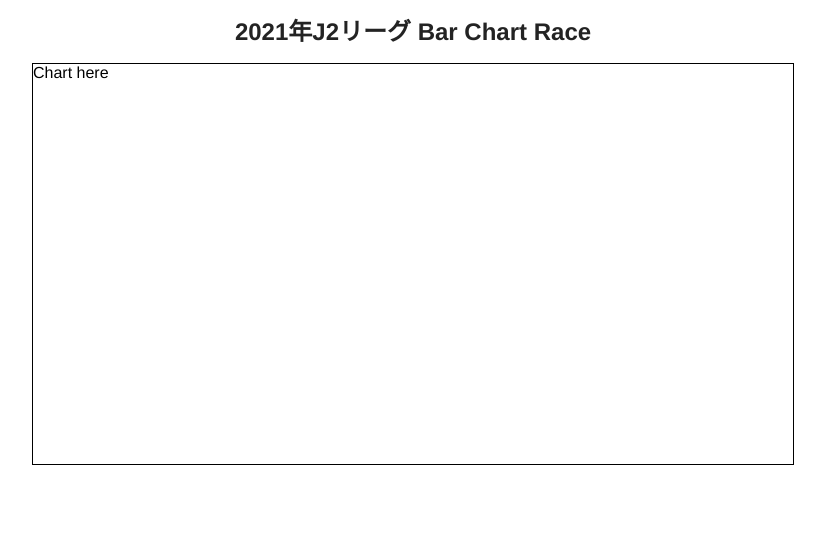
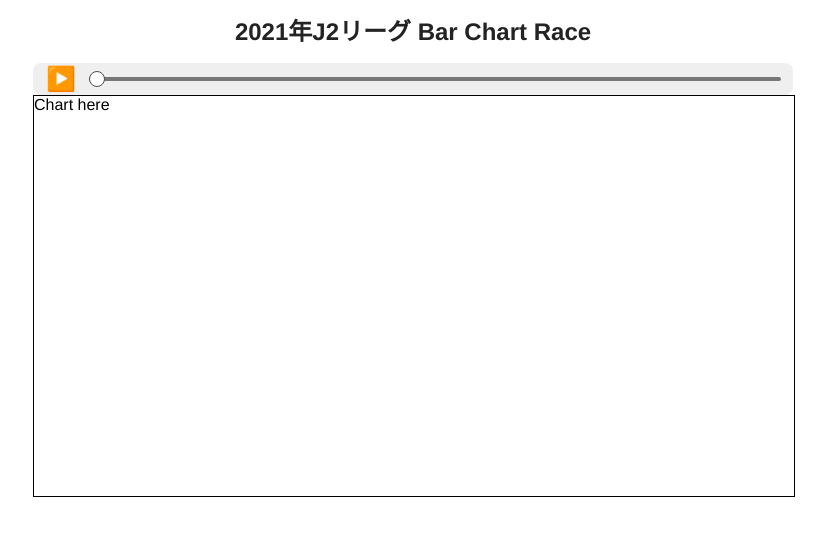
Before and after one commit to chooblarin/jleague-bar-chart-race, a Svelte app: page / in a window 1280 px wide. Shown: the top 536 px of the page, without its empty margins (227-1053 px from the left). Built offline with nearby package versions, Linux system fonts and the light colour scheme.

Commit message:
Create Control component

```diff
--- a/src/App.svelte
+++ b/src/App.svelte
@@ -1,9 +1,11 @@
 <script lang="ts">
   import Chart from "./components/Chart.svelte";
+  import Control from "./components/Control.svelte";
 </script>
 
 <main>
   <h1>2021年J2リーグ Bar Chart Race</h1>
+  <Control />
   <Chart />
 </main>
 
@@ -12,11 +14,14 @@
     font-family: "Helvetica Neue", Arial, "Hiragino Kaku Gothic ProN",
       "Hiragino Sans", Meiryo, sans-serif;
   }
+  main {
+    max-width: 760px;
+    margin: 0 auto;
+  }
   h1 {
-    max-width: 760px;
     font-size: 24px;
     color: #232323;
     text-align: center;
-    margin: 12px auto 16px;
+    margin: 12px 12px 16px;
   }
 </style>
--- /dev/null
+++ b/src/components/Control.svelte
@@ -0,0 +1,68 @@
+<script lang="ts">
+  export let maxFrameCount = 0;
+
+  let isPlaying = false;
+
+  function handlePlayButtonClick() {
+    isPlaying = !isPlaying;
+  }
+</script>
+
+<div class="control">
+  <button on:click={handlePlayButtonClick}>{isPlaying ? "⏸" : "▶️"}</button>
+  <input type="range" min="0" max={maxFrameCount} />
+</div>
+
+<style>
+  .control {
+    display: flex;
+    align-items: center;
+    background: #efefef;
+    border-radius: 8px;
+    padding: 0 12px;
+  }
+  .control button {
+    flex: 0 0 auto;
+    display: flex;
+    justify-content: center;
+    align-items: center;
+    font-size: 24px;
+    background: none;
+    border: none;
+    cursor: pointer;
+    width: 32px;
+    height: 32px;
+    margin: 0 12px 0 0;
+    padding: 0;
+  }
+  input[type="range"] {
+    flex: 1;
+    appearance: none;
+    -webkit-appearance: none;
+    background: transparent;
+    border: none;
+    margin: 12px 0;
+  }
+  /* Track */
+  input[type="range"]::-webkit-slider-runnable-track {
+    height: 4px;
+    background: #777777;
+    border: none;
+    border-radius: 2px;
+  }
+  input[type="range"]:focus::-webkit-slider-runnable-track {
+    background: #999999;
+  }
+  /* Thumb */
+  input[type="range"]::-webkit-slider-thumb {
+    appearance: none;
+    -webkit-appearance: none;
+    height: 16px;
+    width: 16px;
+    border: 1px solid #4c4c4c;
+    border-radius: 50%;
+    background: white;
+    cursor: pointer;
+    margin-top: -6px;
+  }
+</style>
```
